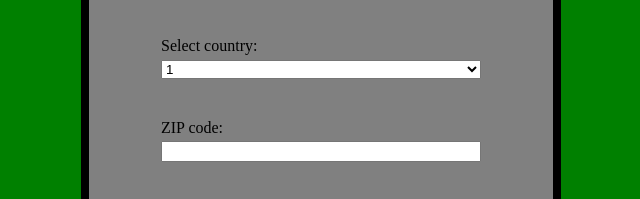
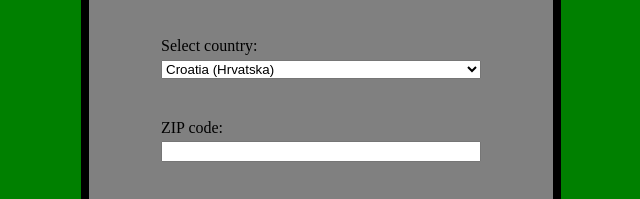
Before and after one commit to Lucidifier/TOP-form_validation_practice, a website built with webpack: page src/template.html in a window 1280 px wide. Shown: the part 207-406 px from the top of the page, 319-959 px from the left. Built offline with nearby package versions, Linux system fonts and the light colour scheme.

Commit message:
create country selection

```diff
--- a/src/template.html
+++ b/src/template.html
@@ -16,7 +16,12 @@
       <p class="inputs_country">
         <label for="country">Select country:</label>
         <select name="country" id="country">
-          <option value="1">1</option>
+          <option value="Croatia">Croatia (Hrvatska)</option>
+          <option value="Bosnia and Herzegowina">Bosnia and Herzegowina</option>
+          <option value="Slovenia">Slovenia</option>
+          <option value="Serbia">Serbia</option>
+          <option value="Macedonia">Macedonia</option>
+          <option value="Monte Negro">Monte Negro</option>
         </select>
         <span class="input_error input_error_hidden"></span>
       </p>
```
